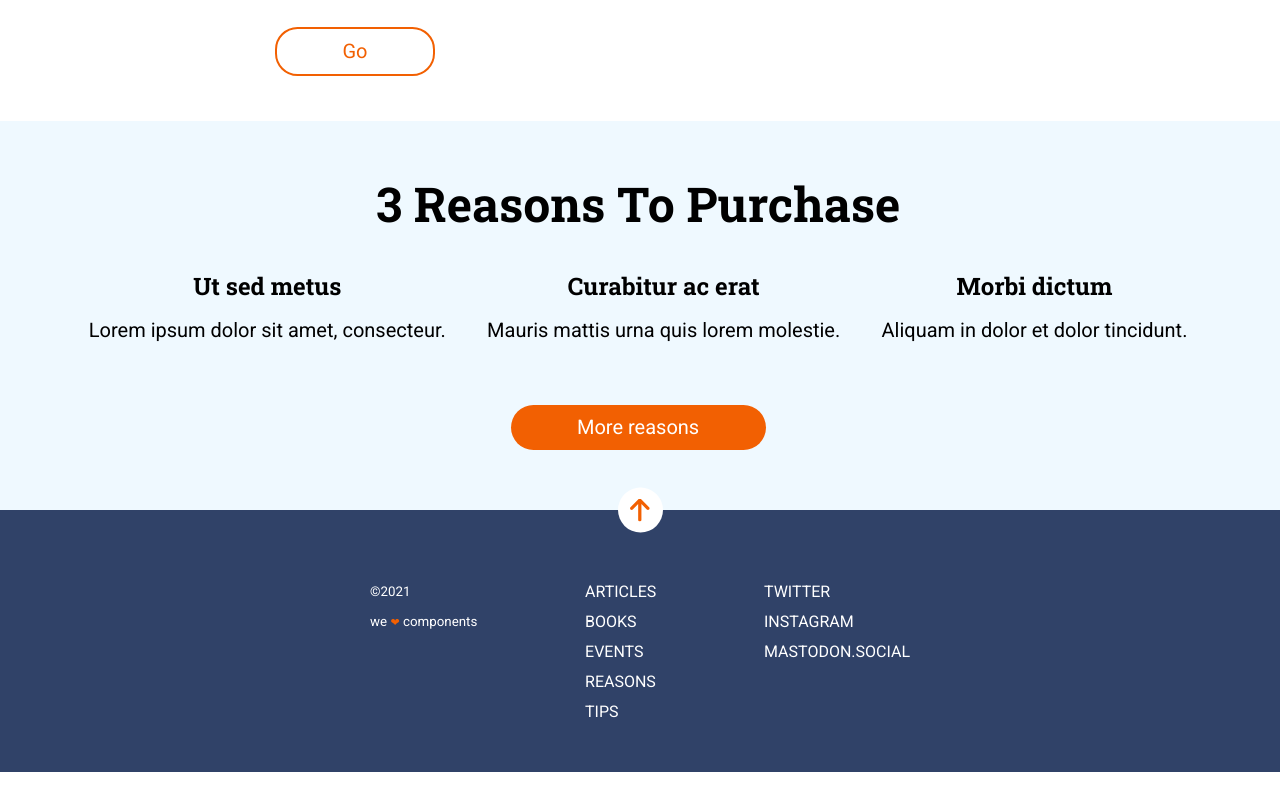
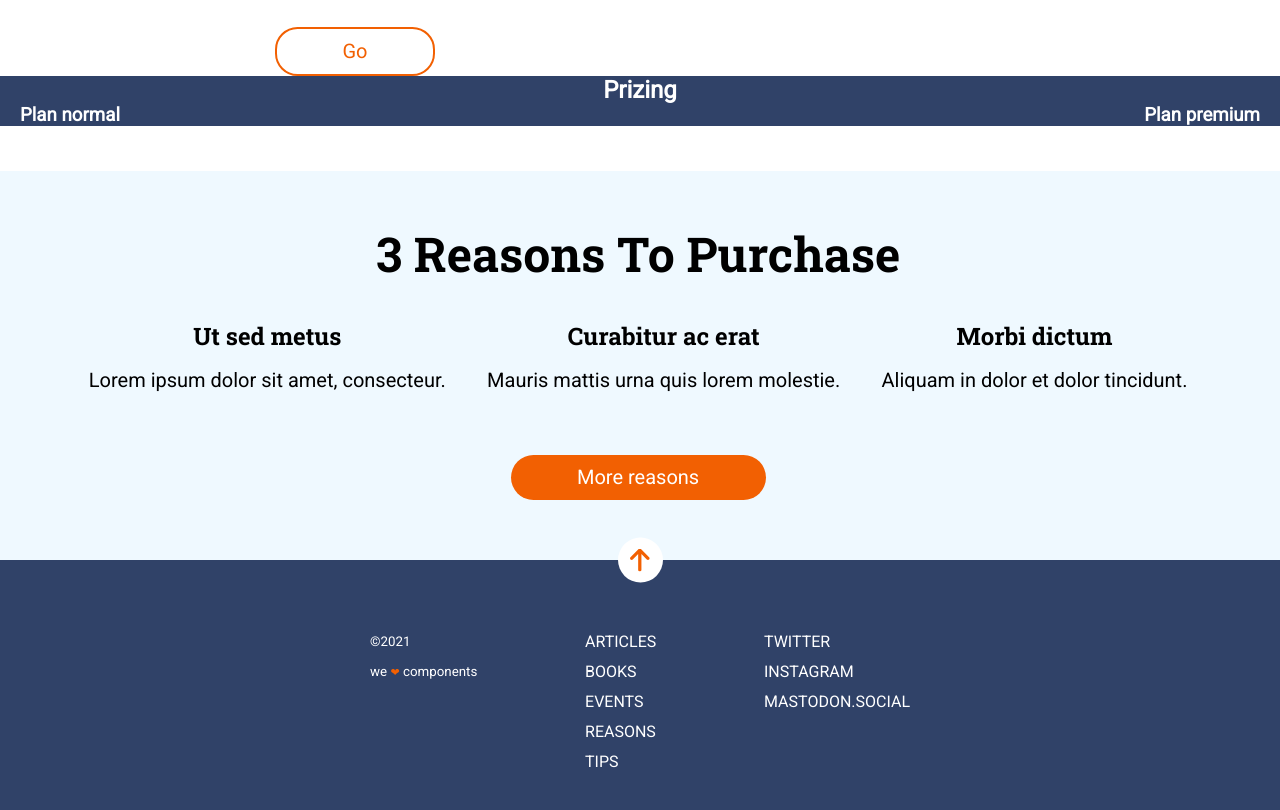
Before and after one commit to Adalab/modulo-1-evaluacion-final-silviaespanagil, a website: page src/html/index.html in a window 1280 px wide. Shown: the part 1028-1838 px from the top of the page. Before the commit the page ends 1800 px from the top, so only its background shows below. Drawn offline with nearby package versions, Linux system fonts and the light colour scheme; files that its build step writes are made by us from their sources; files whose address does not match are found by name.

Commit message:
Add branch exercises

```diff
--- a/src/html/partials/main.html
+++ b/src/html/partials/main.html
@@ -1,4 +1,5 @@
 <main>
   <include src="./main-article.html"></include>
+  <include src="./plans.html"></include>
   <include src="./main-reasons.html"></include>
 </main>
--- /dev/null
+++ b/src/html/partials/plans.html
@@ -0,0 +1,7 @@
+<section class="plans">
+  <h2>Prizing</h2>
+  <div class="plans--content">
+    <h3>Plan normal</h3>
+    <h3>Plan premium</h3>
+  </div>
+</section>
--- a/src/scss/layout/_main.scss
+++ b/src/scss/layout/_main.scss
@@ -1,2 +1,3 @@
 @import "main-article";
+@import "plans";
 @import "main-reasons";
--- /dev/null
+++ b/src/scss/layout/_plans.scss
@@ -0,0 +1,18 @@
+.plans {
+    background-color: $colorDarkblue;
+    color: $colorWhite;
+    display: flex;
+    flex-direction: column;
+    align-items: center;
+    @media all and (min-width: 768px) {
+    }
+    &--content {
+        @media all and (min-width: 768px) {
+            width: 100%;
+            padding: 0 20px;
+            display: flex;
+            flex-direction: row;
+            justify-content: space-between;
+        }
+    }
+}
```
